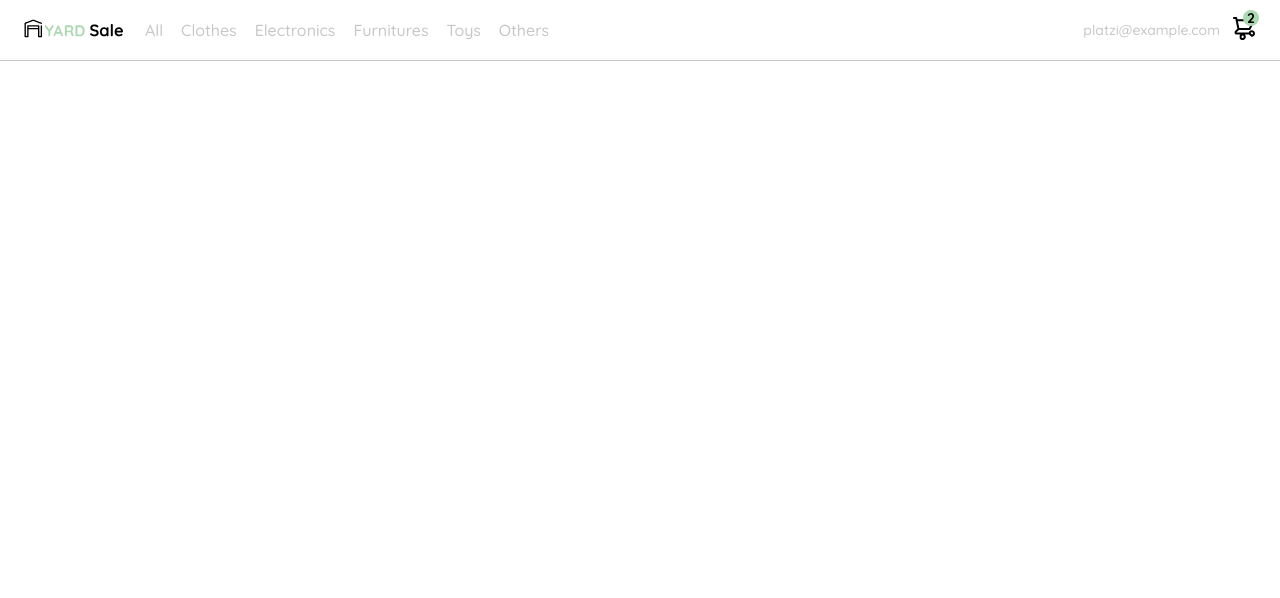
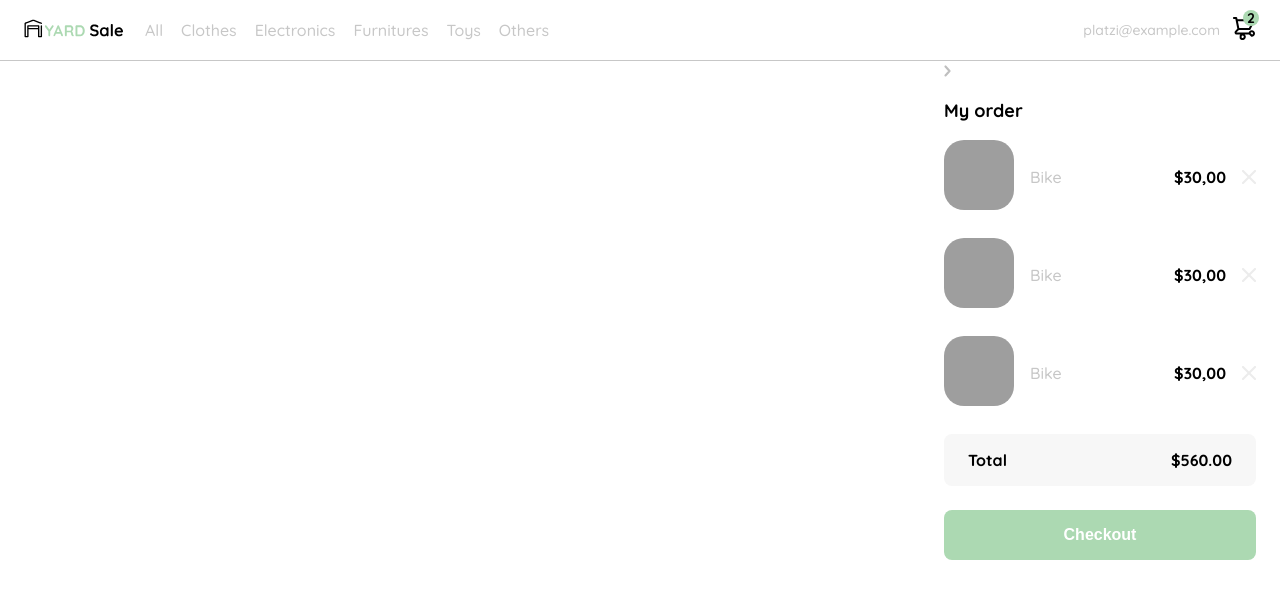
Before and after one commit to JairoDuenas/JavaScript, a plain HTML site: page JavaScript/Curso-practico-JS-Platzi/index.html in a window 1280 px wide. Drawn offline with Linux system fonts and the light colour scheme; grey boxes are pictures that could not be loaded.

Commit message:
Fusionando carrito de compras

```diff
--- a/JavaScript/Curso-practico-JS-Platzi/index.html
+++ b/JavaScript/Curso-practico-JS-Platzi/index.html
@@ -108,6 +108,55 @@
       </ul>
     </div>
   </nav>
+
+  <aside class="product-detail inactive>
+    <div class="title-container">
+      <img src="./icons/flechita.svg" alt="arrow">
+      <p class="title">My order</p>
+    </div>
+
+    <div class="my-order-content">
+      <div class="shopping-cart">
+        <figure>
+          <img src="https://images.pexels.com/photos/276517/pexels-photo-276517.jpeg?auto=compress&cs=tinysrgb&dpr=2&h=650&w=940" alt="bike">
+        </figure>
+        <p>Bike</p>
+        <p>$30,00</p>
+        <img src="./icons/icon_close.png" alt="close">
+      </div>
+
+      <div class="shopping-cart">
+        <figure>
+          <img src="https://images.pexels.com/photos/276517/pexels-photo-276517.jpeg?auto=compress&cs=tinysrgb&dpr=2&h=650&w=940" alt="bike">
+        </figure>
+        <p>Bike</p>
+        <p>$30,00</p>
+        <img src="./icons/icon_close.png" alt="close">
+      </div>
+
+      <div class="shopping-cart">
+        <figure>
+          <img src="https://images.pexels.com/photos/276517/pexels-photo-276517.jpeg?auto=compress&cs=tinysrgb&dpr=2&h=650&w=940" alt="bike">
+        </figure>
+        <p>Bike</p>
+        <p>$30,00</p>
+        <img src="./icons/icon_close.png" alt="close">
+      </div>
+
+      <div class="order">
+        <p>
+          <span>Total</span>
+        </p>
+        <p>$560.00</p>
+      </div>
+
+      <button class="primary-button">
+        Checkout
+      </button>
+    </div>
+  </div>
+  </aside>
+
   <script src="./main.js"></script>
 </body>
 </html>
--- a/JavaScript/Curso-practico-JS-Platzi/main.js
+++ b/JavaScript/Curso-practico-JS-Platzi/main.js
@@ -1,16 +1,39 @@
 const menuEmail = document.querySelector('.navbar-email');
-const menuHamIcon = document.querySelector('.menu')
+const menuHamIcon = document.querySelector('.menu');
+const menuCarIcon = document.querySelector('.navbar-shopping-cart');
 const desktopMenu = document.querySelector('.desktop-menu');
-const mobileMenu = document.querySelector('.mobile-menu')
+const mobileMenu = document.querySelector('.mobile-menu');
+const aside = document.querySelector('.product-detail');
 
 
 menuEmail.addEventListener('click', toggleDesktopMenu);
 menuHamIcon.addEventListener('click', toggleMobileMenu);
+menuCarIcon.addEventListener('click', toggleCarAside);
 
 function toggleDesktopMenu() {
+  const isAsideClosed = aside.classList.contains('inactive');
+
+  if (!isAsideClosed) {
+    aside.classList.add('inactive');
+  }
+
   desktopMenu.classList.toggle('inactive')
 }
 
 function toggleMobileMenu() {
+  const isAsideClosed = aside.classList.contains('inactive');
+
+  if (!isAsideClosed) {
+    aside.classList.add('inactive');
+  }
   mobileMenu.classList.toggle('inactive')
 }
+
+function toggleCarAside() {
+  const isMobileMenuClosed = mobileMenu.classList.contains('inactive');
+
+  if (!isMobileMenuClosed) {
+    mobileMenu.classList.add('inactive')
+  }
+  aside.classList.toggle('inactive')
+}
--- a/JavaScript/Curso-practico-JS-Platzi/styles.css
+++ b/JavaScript/Curso-practico-JS-Platzi/styles.css
@@ -66,6 +66,7 @@ nav {
 }
 .navbar-shopping-cart {
   position: relative;
+  cursor: pointer;
 }
 .navbar-shopping-cart div {
   width: 16px;
@@ -123,6 +124,7 @@ nav {
 
 /* Menu en mobile */
 .mobile-menu {
+  background-color: var(--white);
   position: absolute;
   top: 60px;
   padding: 24px;
@@ -153,6 +155,82 @@ nav {
   color: var(--hospital-green) !important;
 }
 
+/* Aside (product detail y carrito) */
+.product-detail {
+  background-color: var(--white);
+  width: 360px;
+  padding: 0 24px;
+  box-sizing: border-box;
+  position: absolute;
+  right: 0;
+}
+.title-container {
+  display: flex;
+}
+.title-container img {
+  transform: rotate(180deg);
+  margin-right: 14px;
+}
+.title {
+  font-size: var(--lg);
+  font-weight: bold;
+}
+.order {
+  display: grid;
+  grid-template-columns: auto 1fr;
+  gap: 16px;
+  align-items: center;
+  background-color: var(--text-input-field);
+  margin-bottom: 24px;
+  border-radius: 8px;
+  padding: 0 24px;
+}
+.order p:nth-child(1) {
+  display: flex;
+  flex-direction: column;
+}
+.order p span:nth-child(1) {
+  font-size: var(--md);
+  font-weight: bold;
+}
+.order p:nth-child(2) {
+  text-align: end;
+  font-weight: bold;
+}
+.shopping-cart {
+  display: grid;
+  grid-template-columns: auto 1fr auto auto;
+  gap: 16px;
+  margin-bottom: 24px;
+  align-items: center;
+}
+.shopping-cart figure {
+  margin: 0;
+}
+.shopping-cart figure img {
+  width: 70px;
+  height: 70px;
+  border-radius: 20px;
+  object-fit: cover;
+}
+.shopping-cart p:nth-child(2) {
+  color: var(--very-light-pink);
+}
+.shopping-cart p:nth-child(3) {
+  font-size: var(--md);
+  font-weight: bold;
+}
+.primary-button {
+  background-color: var(--hospital-green);
+  border-radius: 8px;
+  border: none;
+  color: var(--white);
+  width: 100%;
+  cursor: pointer;
+  font-size: var(--md);
+  font-weight: bold;
+  height: 50px;
+}
 
 @media (max-width: 640px) {
   .menu {
@@ -168,6 +246,9 @@ nav {
   .desktop-menu{
     display: none;
   }
+  .product-detail {
+    width: 100%;
+  }
 }
 
 @media (min-width: 641px) {
```
